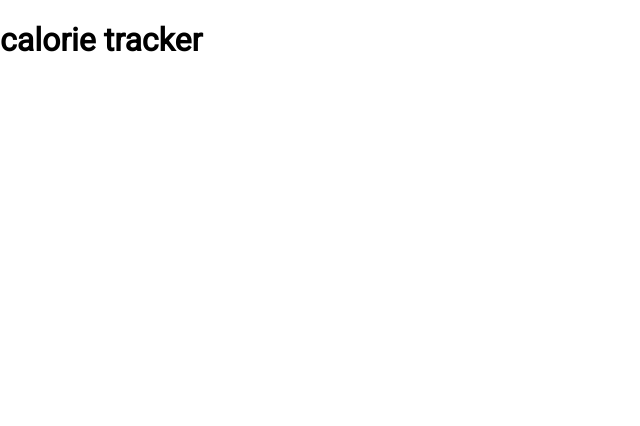
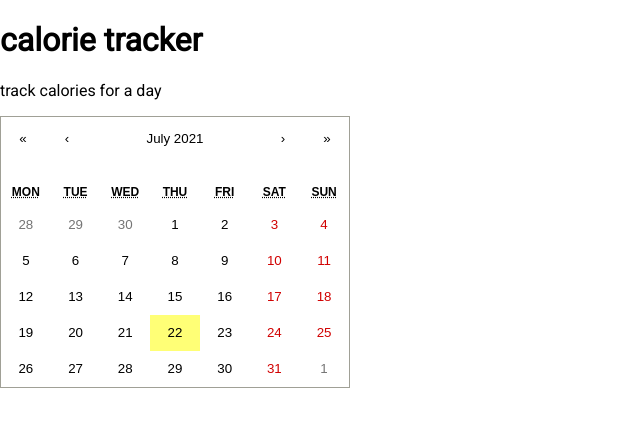
Before and after one commit to colorlessenergy/calorie-tracker, a Next.js app: page / in a window 1280 px wide. Shown: the top 426 px of the page, without its empty margins (0-640 px from the left). Built offline with nearby package versions, Linux system fonts and the light colour scheme.

Commit message:
add HTML structure to home page

```diff
--- a/pages/index.js
+++ b/pages/index.js
@@ -1,4 +1,7 @@
 import Head from 'next/head'
+
+import Calender from 'react-calendar';
+import 'react-calendar/dist/Calendar.css';
 
 export default function Home() {
     return (
@@ -9,7 +12,10 @@ export default function Home() {
                 <link rel="icon" href="/favicon.ico" />
             </Head>
 
-      <h1>calorie tracker</h1>
+            <h1 className="my-0 pt-3 text-center">calorie tracker</h1>
+            <p className="my-0 text-center">track calories for a day</p>
+
+            <Calender className="mt-5 m-center" />
         </div>
     );
 }
```
Lines whose indentation alone changed are shown as unchanged.
